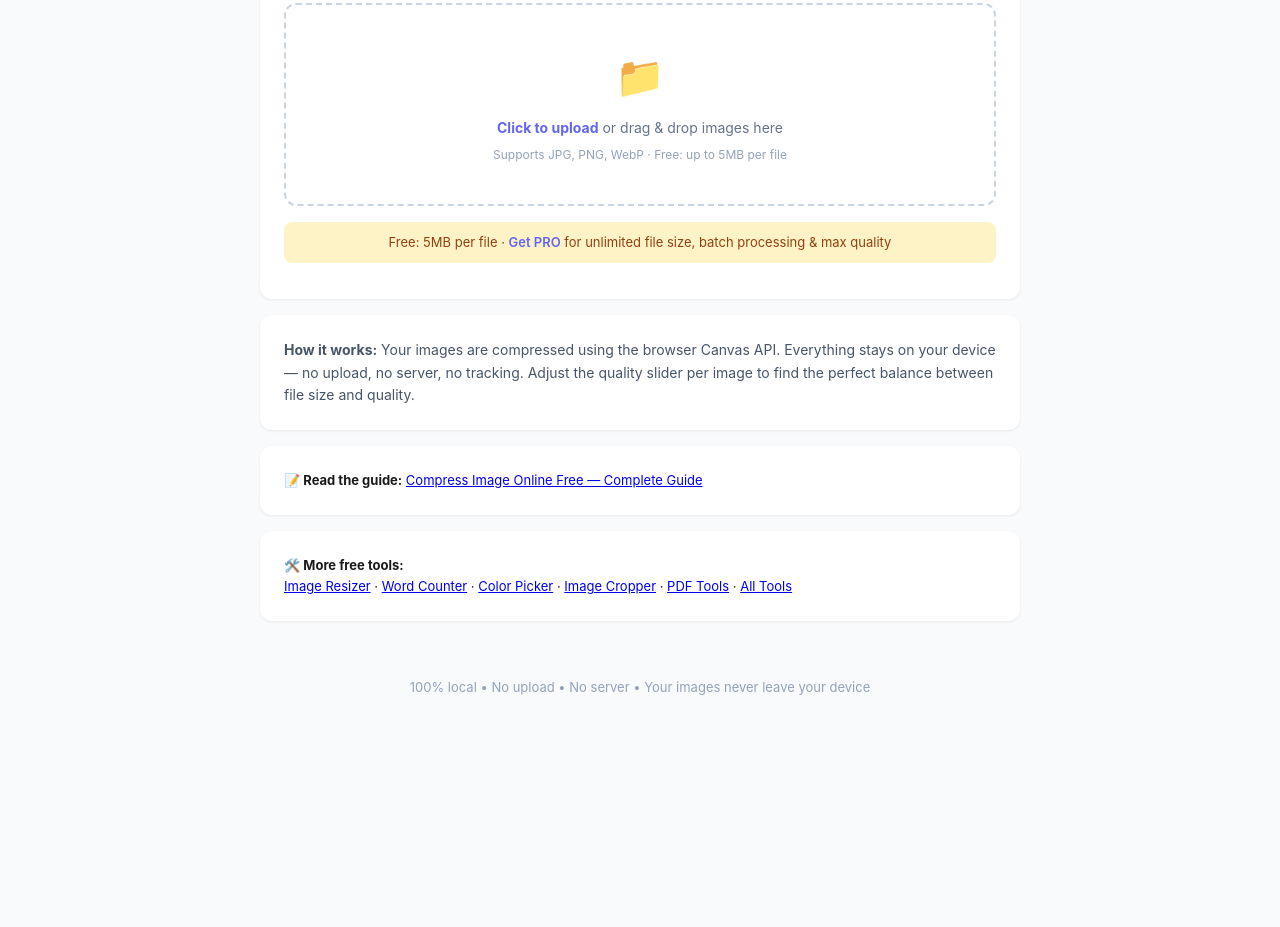
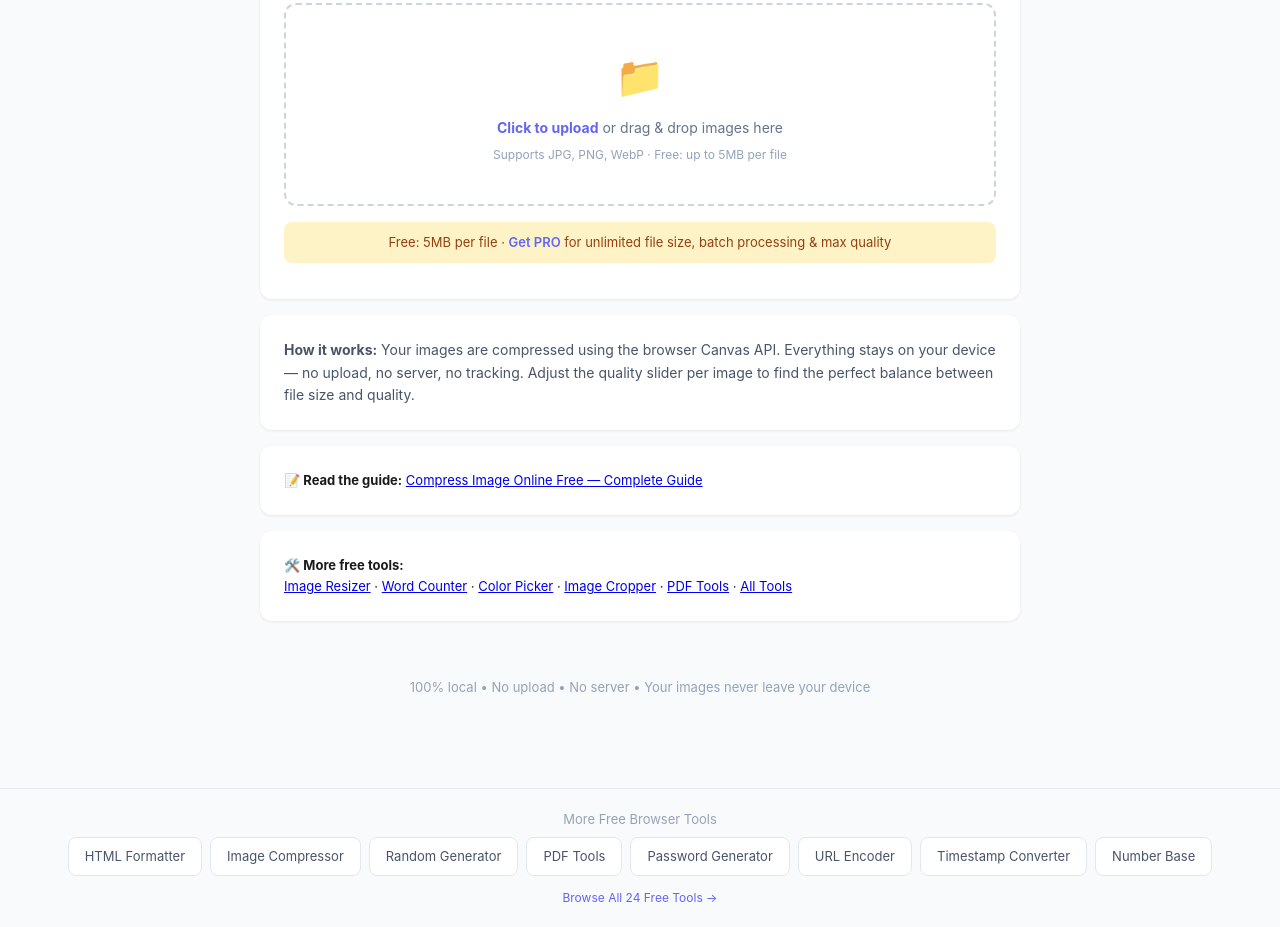
Before and after one commit to xueboyang1985/image-compressor, a plain HTML site: page index.html in a window 1280 px wide. Shown: the part 178-1105 px from the top of the page. Before the commit the page ends 936 px from the top, so only its background shows below. Drawn offline with Linux system fonts and the light colour scheme.

Commit message:
feat: add cross-promo links and update PRO count

```diff
--- a/index.html
+++ b/index.html
@@ -108,12 +108,12 @@ body{font-family:-apple-system,BlinkMacSystemFont,'Segoe UI',Roboto,sans-serif;b
 <li>Batch compress unlimited images</li>
 <li>Maximum quality output</li>
 <li>Ad-free experience</li>
-<li>Works across all 20+ browser tools</li>
+<li>Works across all 24+ browser tools</li>
 </ul>
 <p style="font-weight:600;font-size:18px;margin-bottom:16px;">PRO Bundle — $19.99 <span style="font-size:13px;color:#94a3b8;font-weight:400;">one-time, 3 devices</span></p>
 <button class="btn btn-primary" onclick="buyBundle()" style="width:100%;">Get PRO Bundle $19.99</button>
 <p style="margin-top:12px;font-size:12px;color:#94a3b8;">Already purchased? <a onclick="showLicenseModal()" style="color:#6366f1;cursor:pointer;text-decoration:underline;">Enter license key</a></p>
-<p style="margin-top:8px;font-size:12px;color:#94a3b8;">Bundle includes this tool + 20+ other tools</p>
+<p style="margin-top:8px;font-size:12px;color:#94a3b8;">Bundle includes this tool + 24+ other tools</p>
 </div>
 </div>
 
@@ -336,5 +336,21 @@ if (pro) {
   document.getElementById('free-hint').innerHTML = 'PRO activated &mdash; unlimited file size, batch processing.';
 }
 </script>
+
+<div class="cross-promo" style="text-align:center;padding:20px 0;border-top:1px solid #e2e8f0;margin-top:30px;">
+<p style="font-size:13px;color:#94a3b8;margin-bottom:8px;">More Free Browser Tools</p>
+<div style="display:flex;flex-wrap:wrap;gap:8px;justify-content:center;">
+<a href="https://xueboyang1985.github.io/html-formatter/" style="background:white;border:1px solid #e2e8f0;border-radius:8px;padding:8px 16px;text-decoration:none;font-size:13px;color:#475569;">HTML Formatter</a>
+<a href="https://xueboyang1985.github.io/image-compressor/" style="background:white;border:1px solid #e2e8f0;border-radius:8px;padding:8px 16px;text-decoration:none;font-size:13px;color:#475569;">Image Compressor</a>
+<a href="https://xueboyang1985.github.io/random-generator/" style="background:white;border:1px solid #e2e8f0;border-radius:8px;padding:8px 16px;text-decoration:none;font-size:13px;color:#475569;">Random Generator</a>
+<a href="https://xueboyang1985.github.io/pdf-tools/" style="background:white;border:1px solid #e2e8f0;border-radius:8px;padding:8px 16px;text-decoration:none;font-size:13px;color:#475569;">PDF Tools</a>
+<a href="https://xueboyang1985.github.io/password-generator/" style="background:white;border:1px solid #e2e8f0;border-radius:8px;padding:8px 16px;text-decoration:none;font-size:13px;color:#475569;">Password Generator</a>
+<a href="https://xueboyang1985.github.io/url-encoder/" style="background:white;border:1px solid #e2e8f0;border-radius:8px;padding:8px 16px;text-decoration:none;font-size:13px;color:#475569;">URL Encoder</a>
+<a href="https://xueboyang1985.github.io/timestamp-converter/" style="background:white;border:1px solid #e2e8f0;border-radius:8px;padding:8px 16px;text-decoration:none;font-size:13px;color:#475569;">Timestamp Converter</a>
+<a href="https://xueboyang1985.github.io/number-base/" style="background:white;border:1px solid #e2e8f0;border-radius:8px;padding:8px 16px;text-decoration:none;font-size:13px;color:#475569;">Number Base</a>
+</div>
+<p style="font-size:12px;color:#94a3b8;margin-top:12px;"><a href="https://xueboyang1985.github.io/free-browser-tools/" style="color:#6366f1;text-decoration:none;">Browse All 24 Free Tools &rarr;</a></p>
+</div>
+
 </body>
 </html>
```
